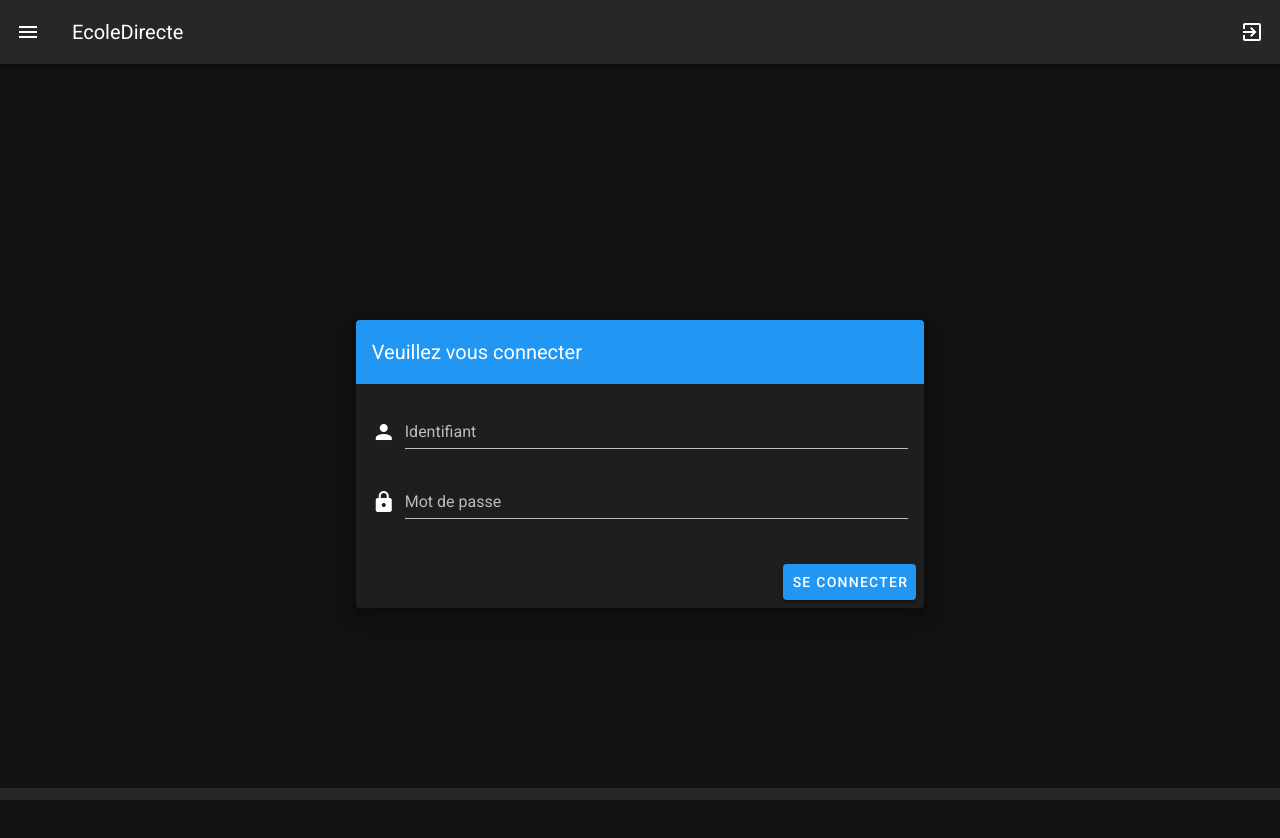
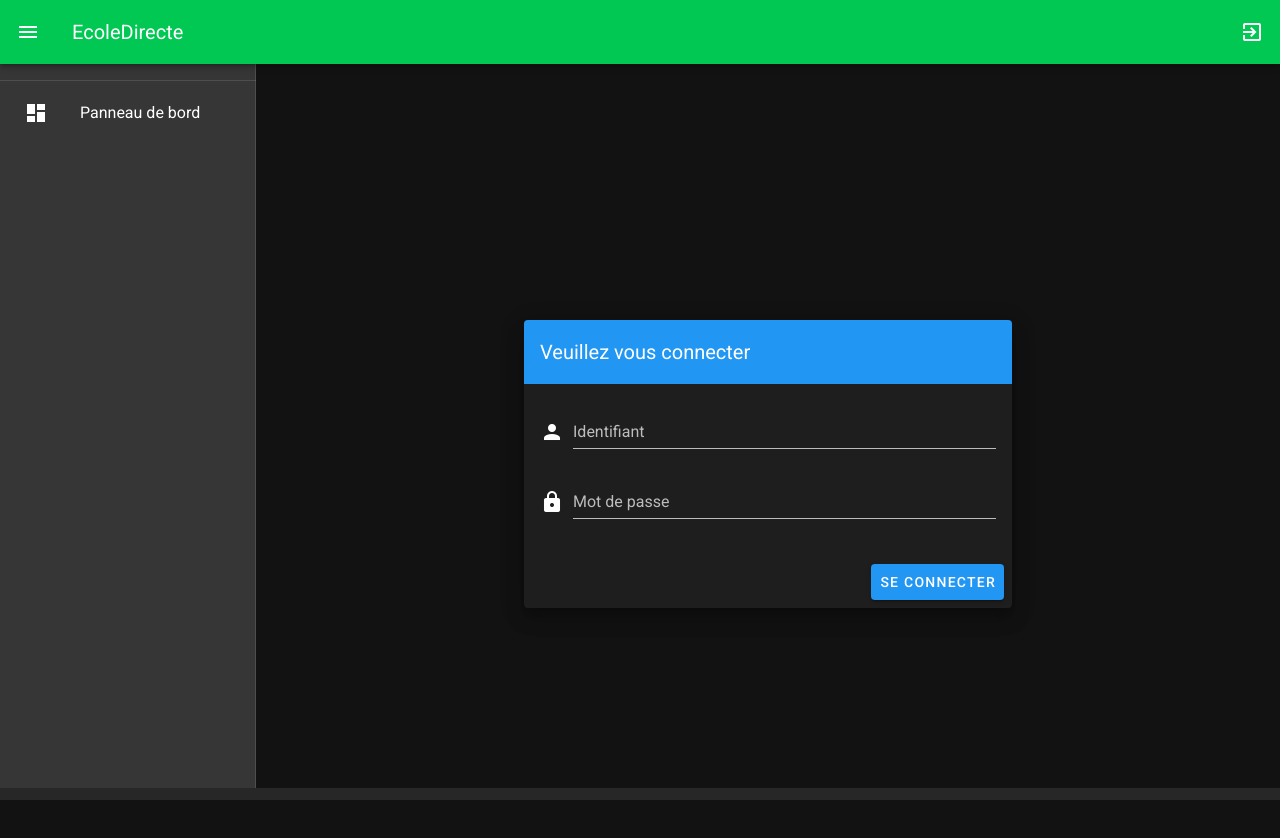
Before and after one commit to vlourme/edclient, a Vue app: page /authentication in a window 1280 px wide. Shown: the top 838 px of the page. Built offline with nearby package versions, Linux system fonts and the light colour scheme.

Commit message:
views: display profile data
Signed-off-by: Victor Lourme <victor.lourme@icloud.com>

```diff
--- a/src/App.vue
+++ b/src/App.vue
@@ -1,6 +1,19 @@
 <template>
   <v-app id="inspire">
-    <v-navigation-drawer v-model="drawer" app clipped>
+    <v-navigation-drawer v-model="drawer" app clipped permanent>
+      <v-list>
+        <v-list-item v-if="isLogged" two-line>
+          <v-list-item-avatar tile>
+            <img :src="profile.photoUrl" />
+          </v-list-item-avatar>
+
+          <v-list-item-content>
+            <v-list-item-title>{{ `${profile.firstName} ${profile.lastName}` }}</v-list-item-title>
+            <v-list-item-subtitle>{{ profile.email }}</v-list-item-subtitle>
+          </v-list-item-content>
+        </v-list-item>
+      </v-list>
+      <v-divider />
       <v-list rounded>
         <v-list-item link>
           <v-list-item-action>
@@ -13,7 +26,7 @@
       </v-list>
     </v-navigation-drawer>
 
-    <v-app-bar app clipped-left>
+    <v-app-bar color="green accent-4" app clipped-left>
       <v-app-bar-nav-icon @click.stop="drawer = !drawer"></v-app-bar-nav-icon>
       <v-toolbar-title>EcoleDirecte</v-toolbar-title>
       <v-spacer />
--- a/src/views/Dashboard.vue
+++ b/src/views/Dashboard.vue
@@ -1,6 +1,18 @@
 <template>
   <div class="dashboard">
-    <h1>{{ profile }}</h1>
+    <v-container fluid>
+      <h1 class="display-2">Compte</h1>
+      <br />
+      <v-card elevation="3">
+        <v-card-text>
+          Email (compte): {{ profile.email }}
+          <br />
+          Classe: {{ profile.classeLibelle }} &mdash; <b>{{ profile.classeCode }}</b>
+          <br />
+          Type de compte: {{ profile.typeCompte === 'E' ? "Elève" : profile.typeCompte }}
+        </v-card-text>
+      </v-card>
+    </v-container>
   </div>
 </template>
 
@@ -9,7 +21,7 @@ import { mapGetters } from "vuex";
 
 export default {
   computed: {
-    ...mapGetters(["profile"])
+    ...mapGetters(["profile", "school"])
   }
 };
 </script>
```
